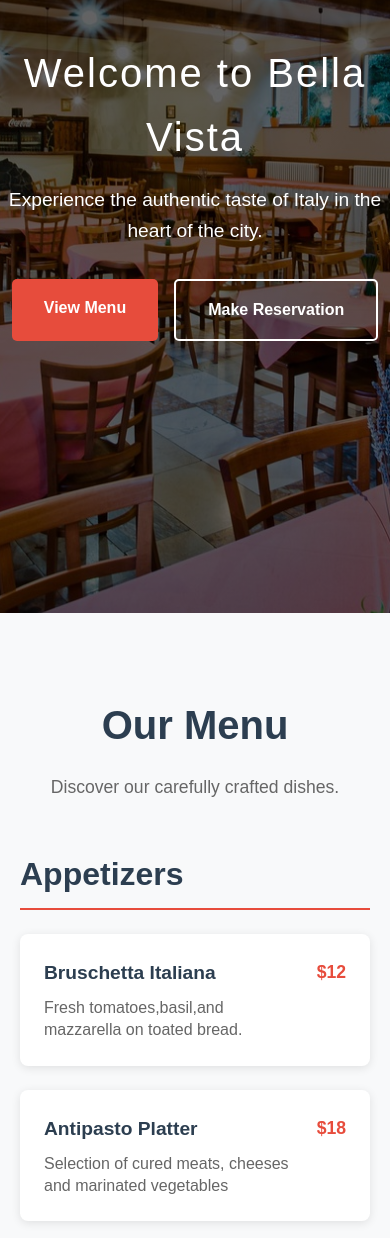
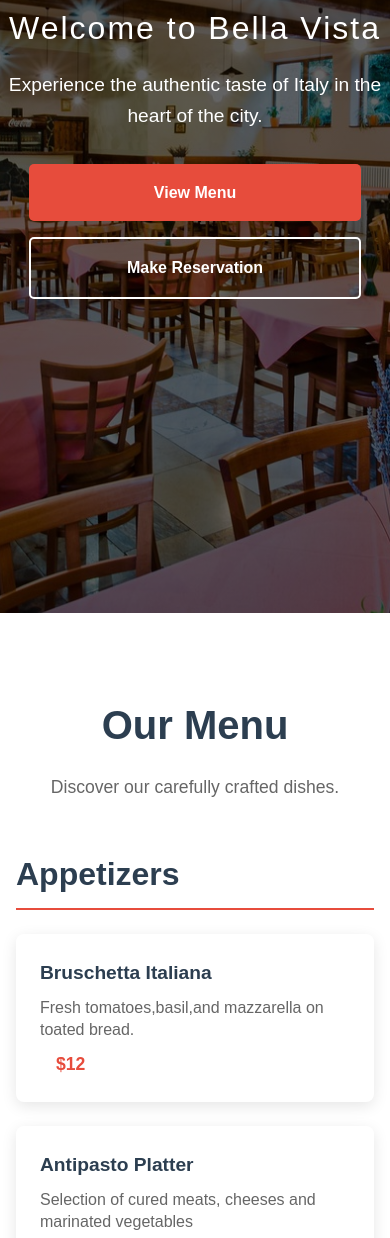
Before and after one commit to mnegi05/bella-vista-website, a plain HTML site: page index.html in a window 390 px wide. Shown: the part 311-1549 px from the top of the page. Drawn offline with Linux system fonts and the light colour scheme.

Commit message:
CSS Custom Property and Responsive Design

```diff
--- a/style.css
+++ b/style.css
@@ -19,7 +19,7 @@ body {
 .header {
     background-color: #2c3e50;
     color: white;
-    padding: 1rem 0;
+    padding: 0.5rem 0;
     position: fixed;
     top: 0;
     left: 0;
@@ -65,11 +65,11 @@ body {
 
 
 /*  */
-
 .hero {
     height: 100vh;
     background: linear-gradient(rgba(0, 0, 0, 0.6), rgba(0, 0, 0, 0.6)), url("images/restaurant.jpg") center/cover;
     margin-top: 80px;
+    padding-bottom: 5rem;
     display: flex;
     align-items: center;
     justify-content: center;
@@ -137,6 +137,7 @@ body {
 .section-title {
     text-align: center;
     font-size: 2.5rem;
+    margin-top: 2rem;
     margin-bottom: 1rem;
     color: #2c3e50;
 }
@@ -200,10 +201,7 @@ body {
 
 /*  */
 
-.about {
-    padding: 5rem 0;
-    background-color: white;
-}
+
 
 .about-content {
     display: grid;
@@ -235,7 +233,7 @@ body {
 /*  */
 
 .contact {
-    padding: 7rem 0;
+    padding: 5rem 0;
     background-color: #f8f9fa;
 }
 
@@ -294,3 +292,165 @@ body {
     outline: none;
     border-color: #e74c3c;
 }
+
+/*  */
+
+
+:root {
+    --primary-color: #e74c3c;
+    --secondary-color: #2c3e50;
+    --accent-color: #3498db;
+    --light-bg: #f8f9fa;
+    --dark-text: #333;
+    --light-text: #666;
+    --border-radius: 8px;
+    --shadow: 0 4px 15px rgba(0, 0, 0, 0.1);
+    --transition: all 0.3s ease;
+}
+
+.btn-primary {
+    background-color: var(--primary-color);
+    color: white;
+    transition: var(--transition);
+}
+
+.section-title {
+    color: var(--secondary-color);
+}
+
+.menu-item {
+    border-radius: var(--border-radius);
+    box-shadow: var(--shadow);
+}
+
+.menu,
+.about,
+.contact {
+    padding: 5rem 0;
+    background-color: white;
+}
+
+/*  */
+
+@media (max-width: 768px) {
+    .hero-content h2 {
+        font-size: 2.5rem;
+    }
+
+    .hero-buttons {
+        flex-direction: column;
+        align-items: center;
+    }
+
+    .btn {
+        width: 85%;
+        text-align: center;
+    }
+
+    .about-content,
+    .contact-content {
+        grid-template-columns: 1fr;
+        gap: 2rem;
+    }
+
+    .navbar {
+        flex-direction: column;
+        gap: 1rem;
+    }
+
+    .nav-links {
+        gap: 1rem;
+    }
+
+    .contact,
+    .menu,
+    .about {
+        padding: 2rem 0;
+    }
+}
+
+@media(max-width:480px) {
+    .hero-content h2 {
+        font-size: 2rem;
+    }
+
+    .container {
+        padding: 0 1rem;
+    }
+
+    .menu-item {
+        flex-direction: column;
+        gap: 0.5rem;
+    }
+
+    .contact,
+    .menu,
+    .about {
+        padding: 3rem 0;
+    }
+}
+
+/*  */
+
+@keyframes fadeInUp {
+    from {
+        opacity: 0;
+        transform: translateY(50px);
+    }
+
+    to {
+        opacity: 1;
+        transform: translateY(0);
+    }
+}
+
+@keyframes slideInLeft {
+    from {
+        opacity: 0;
+        transform: translateX(-50px);
+    }
+
+    to {
+        opacity: 1;
+        transform: translateX(0);
+    }
+}
+
+/*  */
+
+.hero-content {
+    animation: fadeInUp 1s ease-out;
+}
+
+.menu-item {
+    animation: fadeInUp 0.6s ease-out both;
+}
+
+.menu-item:nth-child(n) {
+    animation-delay: 0.1s;
+}
+
+/*
+.menu-item:nth-child(2) {
+    animation-delay: 0.2s;
+}
+
+.menu-item:nth-child(3) {
+    animation-delay: 0.3s;
+} */
+
+.about-image {
+    animation: fadeInUp 0.8s ease-out 0.3s both;
+}
+
+/* .section-title {
+    opacity: 0;
+    transform: translateY(10px);
+    transition: all 0.8s ease;
+} */
+
+.section-title.revealed {
+    opacity: 1;
+    transform: translateY(0);
+    transition: all 0.8s ease;
+}
```
